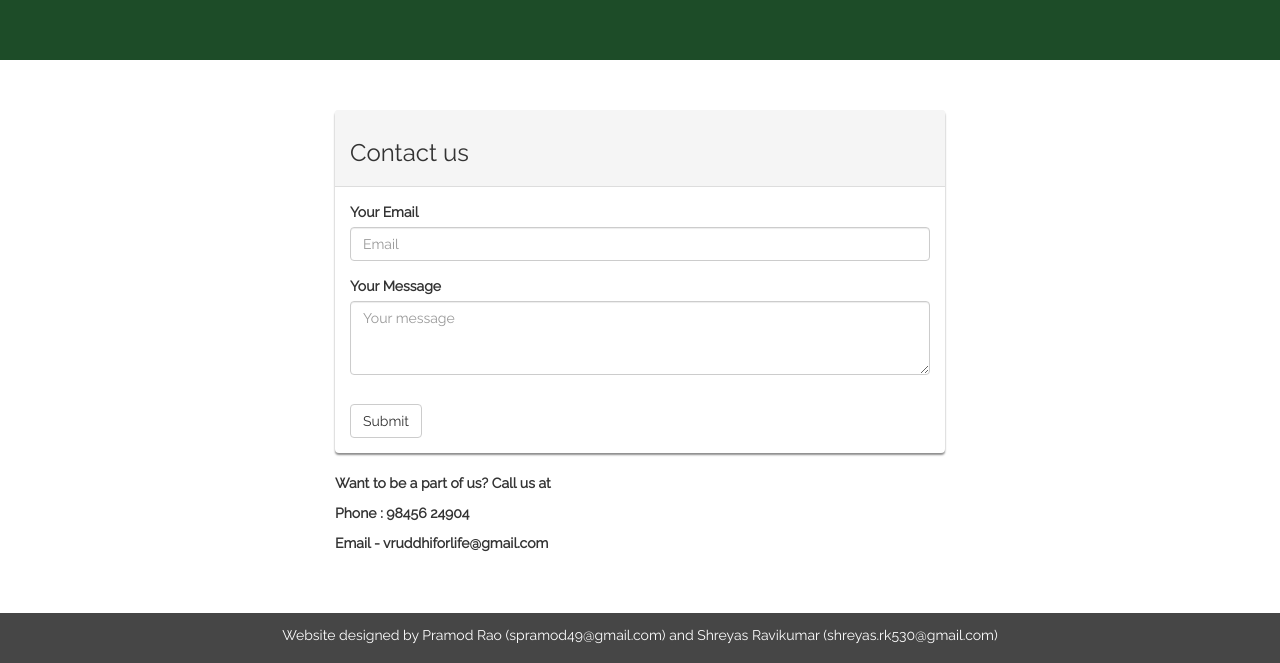
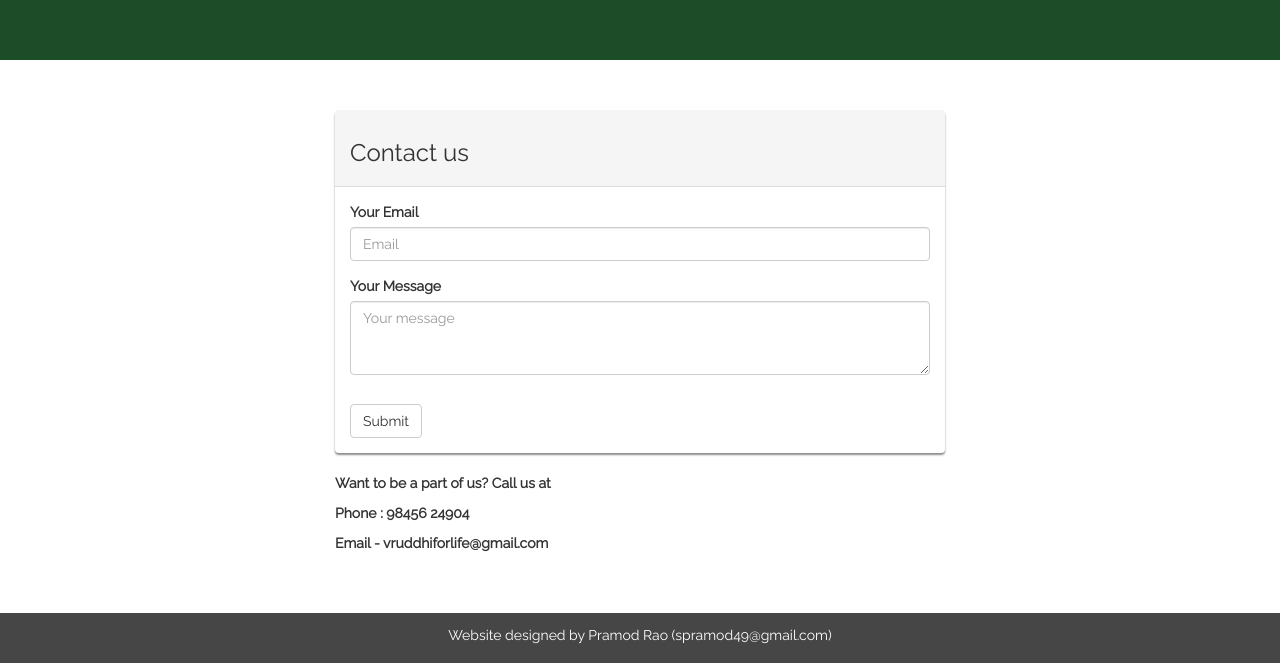
Before and after one commit to spramod49/Vruddhi-Foundation-NGO-, a plain HTML site: page index.html in a window 1280 px wide. Shown: the part 3160-3823 px from the top of the page. Drawn offline with nearby package versions, Linux system fonts and the light colour scheme.

Commit message:
Update index.html

```diff
--- a/index.html
+++ b/index.html
@@ -131,7 +131,7 @@
     </div>
 
     <footer class="container-fluid bg-4 text-center">
-        <p>Website designed by Pramod Rao (spramod49@gmail.com) and Shreyas Ravikumar (shreyas.rk530@gmail.com)</p>
+        <p>Website designed by Pramod Rao (spramod49@gmail.com)</p>
     </footer>
     <script src="//ajax.googleapis.com/ajax/libs/jquery/1.11.0/jquery.min.js"></script>
     <script src="//netdna.bootstrapcdn.com/bootstrap/3.1.1/js/bootstrap.min.js"></script>
```
